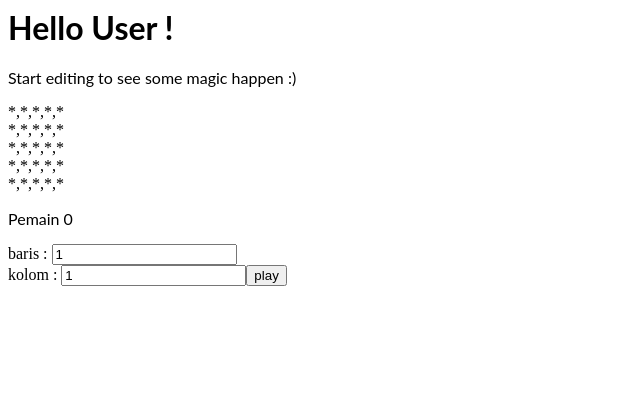
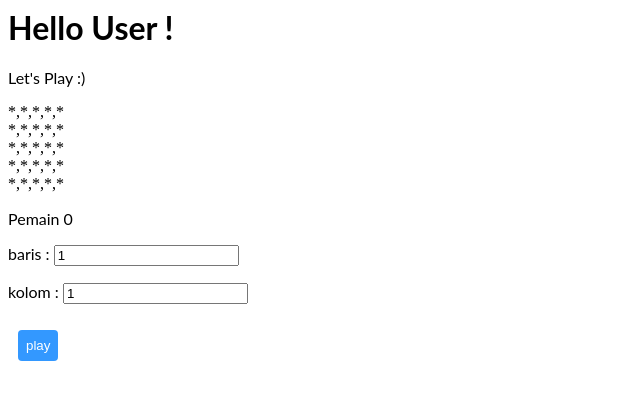
Before and after one commit to CynthiaBudiono/C14180210-Angular1, an Angular app: page / in a window 1280 px wide. Shown: the top 400 px of the page, without its empty margins (0-640 px from the left). Built offline with nearby package versions, Linux system fonts and the light colour scheme.

Commit message:
3 files modified

```diff
--- a/src/app/app.component.html
+++ b/src/app/app.component.html
@@ -1,6 +1,6 @@
 <hello name="{{ name }}"></hello>
 <p>
-	Start editing to see some magic happen :)
+	Let's Play :)
 </p>
 
 <div *ngFor="let tampil of board">
@@ -17,7 +17,18 @@
 	<p>Pemain 1</p>
 </ng-template>
 
-baris : <input type="number" [(ngModel)]="baris"> <br>
-kolom : <input type="number" [(ngModel)]="kolom">
+<p>baris : <input type="number" [(ngModel)]="baris"></p>
+	<p>kolom : <input type="number" [(ngModel)]="kolom"></p>
 
-<button (click)="play(baris,kolom)">play</button>
+
+		<button (click)="play(baris,kolom)" style="margin:10px; padding:8px; background-color:#3398FF; border:none; color:white; border-radius:4px;">play</button>
+
+		<ng-template *ngIf="win===1; then templateP0"></ng-template>
+		<ng-template #templateP0>
+			<p>Congrets!! Player 0 WIN :D</p>
+		</ng-template>
+
+		<ng-template *ngIf="win===2; then templateP1"></ng-template>
+		<ng-template #templateP1>
+			<p>Congrets!! Player 1 WIN :D</p>
+		</ng-template>
--- a/src/app/app.component.ts
+++ b/src/app/app.component.ts
@@ -28,6 +28,8 @@ export class AppComponent {
 
   hasilP0 = 0;
   hasilP1 = 0;
+
+  win = 0;
   // papan() {
   //   for (var i: number = 0; i < 5; i++) {
   //     this.output[i] = [];
@@ -61,13 +63,24 @@ export class AppComponent {
     for (let i = 0; i < 5; i++) {
       for (let j = 0; j < 5; j++) {
         console.log(this.board[i][j]);
+        // console.log(this.board2.length);
         //Horizontal
-        for (let a = 0; a < this.board.length; a++) {
-          for (let b = 0; b < this.board.length; b++) {
+        if (this.board2.length == 0) {
+          //maunya nek masih kosong isi dulu
+          if (this.board[i][j] == "0") {
+            this.hasilP0 += 1;
+            // this.board2.push = this.board[i][j];
+          }
+          if (this.board[i][j] == "1") {
+            this.hasilP1 += 1;
+          }
+        }
+        for (let a = 0; a < this.board2.length; a++) {
+          for (let b = 0; b < this.board2.length; b++) {
             if (this.board2[a][b] != this.board[i][j]) {
               if (this.board[i][j] == "0") {
                 this.hasilP0 += 1;
-                this.board2.push = this.board2[i][j];
+                // this.board2.push = this.board[i][j];
               }
               if (this.board[i][j] == "1") {
                 this.hasilP1 += 1;
@@ -92,9 +105,11 @@ export class AppComponent {
     console.log("hasil P1 : " + this.hasilP1);
     if (this.hasilP0 == 4) {
       console.log("Player 0 WIN !!");
+      this.win = 1;
     }
     if (this.hasilP1 == 4) {
       console.log("Player 1 WIN !!");
+      this.win = 2;
     }
   }
 }
```
Also changed, not shown: src/app/app.module.ts (+9 -9 lines).
